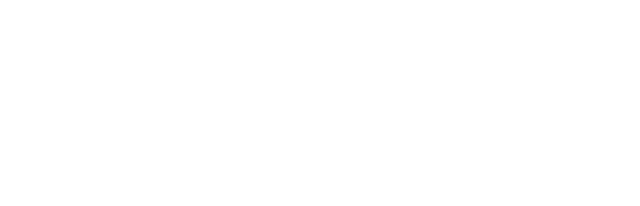
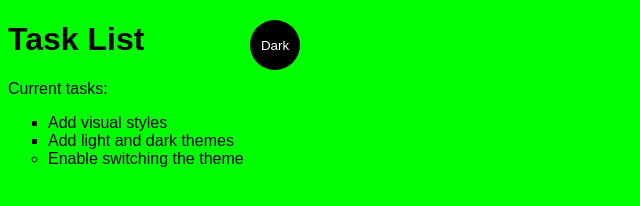
Before and after one commit to Giovanna-F-Araujo/Site-Interatividade-Dark, a plain HTML site: page Site Simples/index.html in a window 1280 px wide. Shown: the whole page, without its empty margins (0-640 px from the left). Drawn offline with Linux system fonts and the light colour scheme.

Commit message:
Revisão 1

```diff
--- a/Site Simples/index.html
+++ b/Site Simples/index.html
@@ -1,10 +1,25 @@
 <!DOCTYPE html>
-<html lang="pt-br">
+<html lang="en">
 <head>
 
-    <title>Document</title>
+    <title>Site Website </title>
+    <link rel="stylesheet" href="main.css">
 </head>
-<body>
+<body class="light-theme">
+    <h1>Task List</h1>
+    <p id="msg"> Current tasks:</p>
+    <ul>
+    <li class="list">Add visual styles</li>
+    <li class="list">Add light and dark themes</li>
+    <li>Enable switching the theme</li>
+</ul>
+    <div>
+        <button class="btn">Dark</button>
+    </div>
+
+
+<script src=""></script>
+<noscript>You need to enable JavaScript to view the full site.</noscript>
 
 </body>
 </html>
--- /dev/null
+++ b/Site Simples/main.css
@@ -0,0 +1,46 @@
+*{
+    color: var(--fontColor);
+    font-family: Arial, Helvetica, sans-serif;
+}
+body{
+    background: var(--bg);
+}
+ul{
+    font-family: Arial, Helvetica, sans-serif;
+}
+li{
+    list-style-type: circle;
+}
+.list{
+    list-style-type: square;
+}
+:root{
+    --green: #00ff00;
+    --white: #ffffff;
+    --black: #000000;
+}
+.light-theme{
+    --bg: var(--green);
+    --fontColor: var(--black);
+    --btnBg: var(--black);
+    --btnFontColor: var(--white);
+
+}
+.dark-theme{
+    --bg: var(--black);
+    --fontColor: var(--green);
+    --btnBg: var(--white);
+    --btnFontColor: var(--black);
+}
+.btn{
+    position: absolute;
+    top: 20px;
+    left: 250px;
+    height: 50px;
+    width: 50px;
+    border-radius: 50%;
+    border: none;
+    color: var(--btnFontColor);
+    background-color: var(--btnBg);
+}
+btn:focus{ outline-style: none;}
```
Also changed, not shown: Site Simples/app.js (added, +14 -0 lines).
